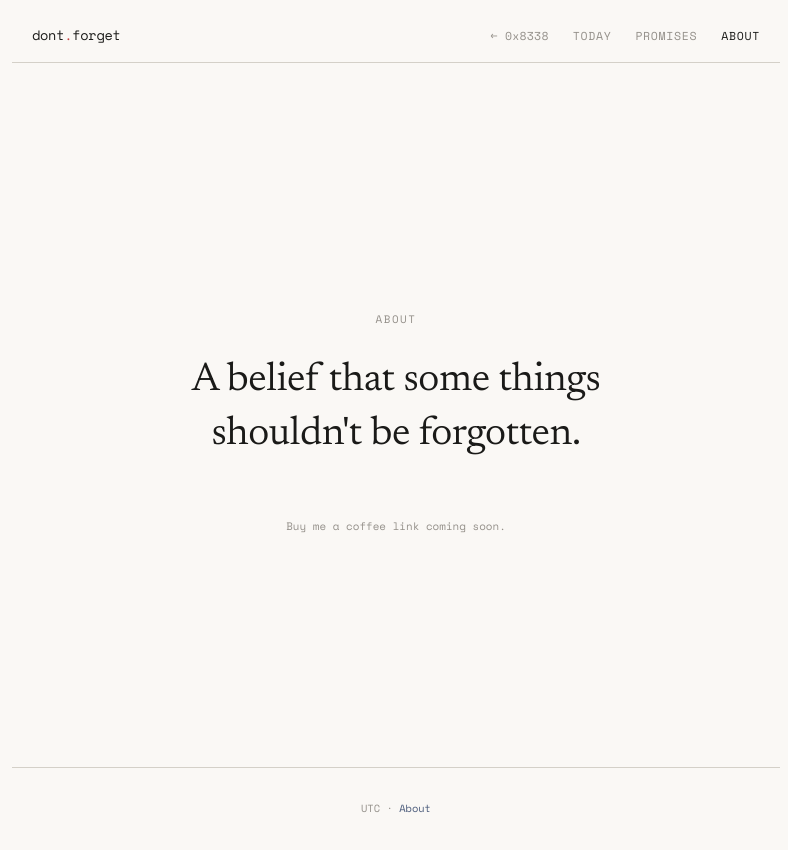
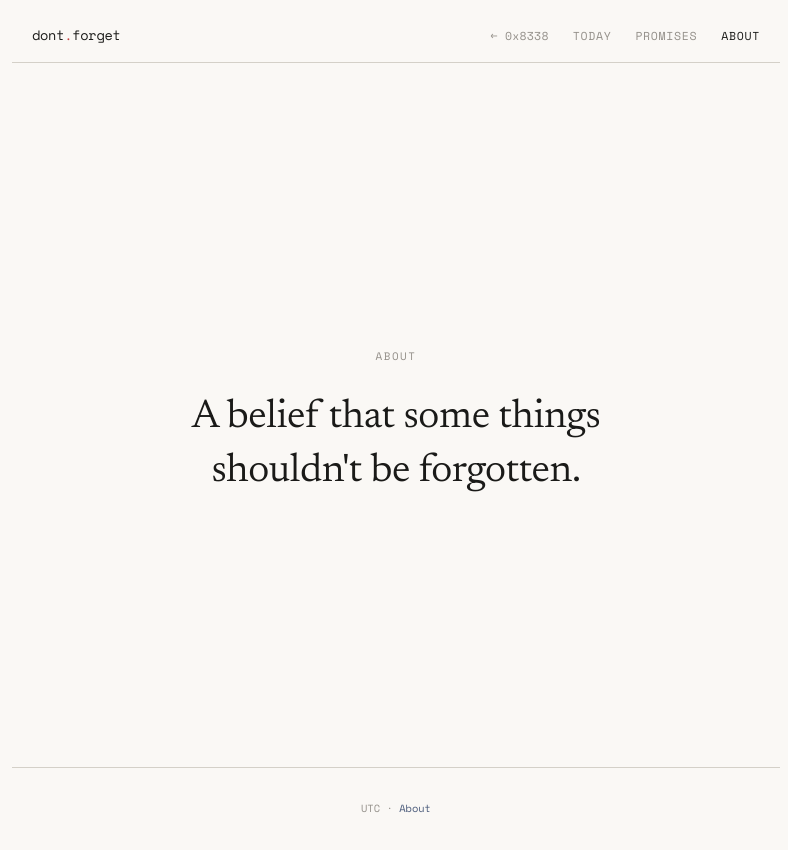
Before and after one commit to 0x8338/dontforget, a plain HTML site: page site/about.html in a window 1280 px wide. Shown: the whole page, without its empty margins (244-1032 px from the left). Drawn offline with nearby package versions, Linux system fonts and the light colour scheme.

Commit message:
about: remove buy-me-a-coffee placeholder (moving to org page later)

```diff
--- a/site/about.html
+++ b/site/about.html
@@ -22,7 +22,6 @@
   <div class="about-main">
     <p class="about-eyebrow">About</p>
     <h1 class="about-statement">A belief that some things shouldn't be forgotten.</h1>
-    <p class="about-note">Buy me a coffee link coming soon.</p>
   </div>
 </main>
 
--- a/site/assets/style.css
+++ b/site/assets/style.css
@@ -398,13 +398,6 @@ hr.rule {
   text-wrap: balance;
 }
 
-.about-note {
-  margin-top: 3.5rem;
-  font-family: 'Space Mono', 'Courier New', monospace;
-  font-size: 0.68rem;
-  color: var(--stone);
-}
-
 /* ---- Footer ---- */
 footer {
   text-align: center;
```
